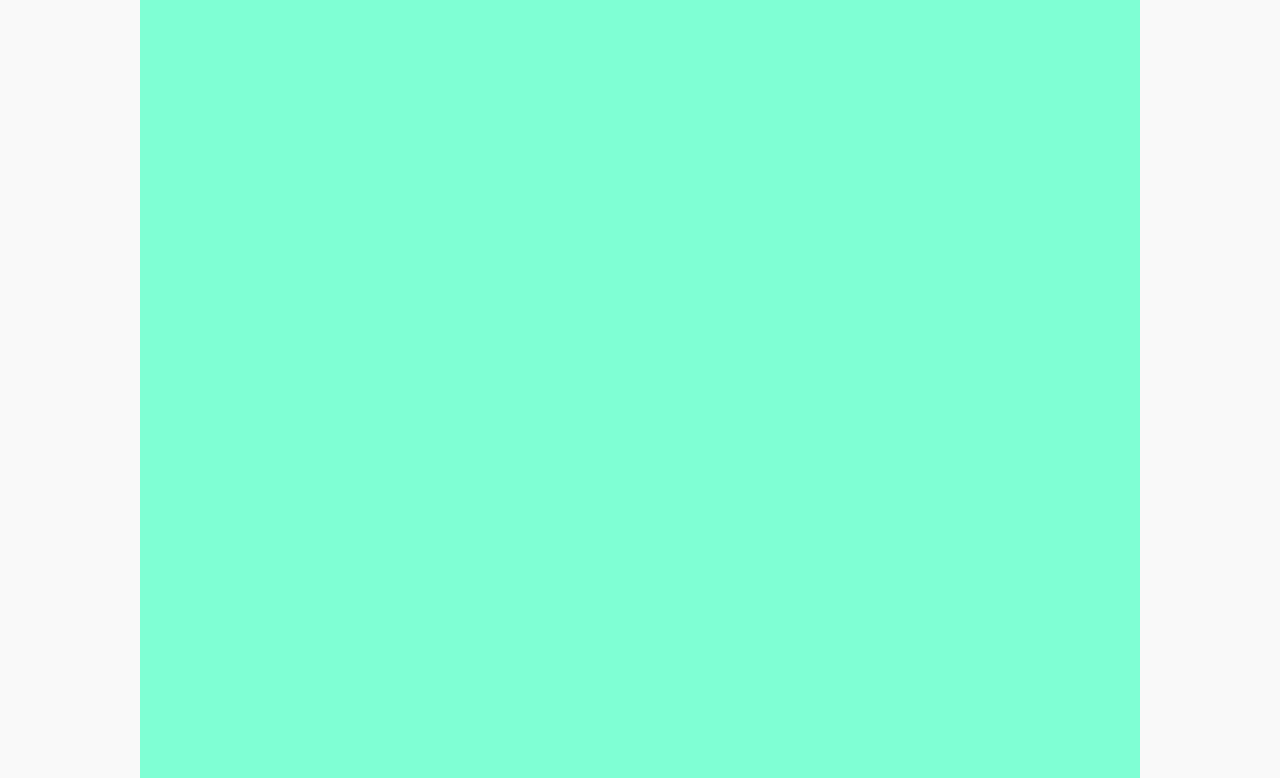
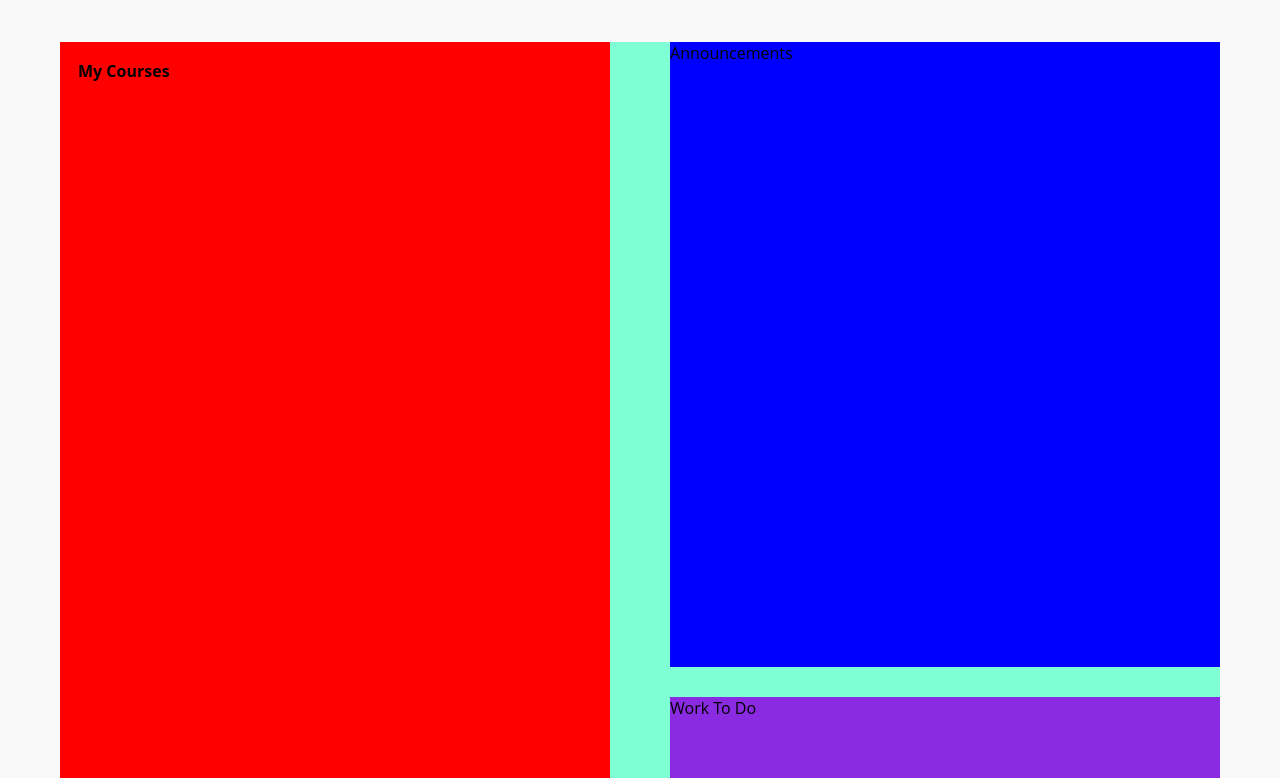
Before and after one commit to SuperChute/d2l_clone, a plain HTML site: page index.html in a window 1280 px wide. Shown: the part 350-1128 px from the top of the page. Drawn offline with Linux system fonts and the light colour scheme.

Commit message:
Added Layout for Dashboard

```diff
--- a/index.html
+++ b/index.html
@@ -16,6 +16,7 @@
   </div>
   <!-- header -->
   <div class="header">
+    <div class="header-wrapper">
       <div class="left-section">
         <i class="fa-solid fa-house"></i>
       </div>
@@ -86,6 +87,7 @@
         </div>
       </div>
     </div>
+  </div>
 
   <div class="header2-wrapper">
     <div class="header2">
@@ -109,16 +111,27 @@
     </div>
   </div>
 
-  <div class="main-body">
-
   <div class="banner-wrapper">
     <img class="banner" src="images/banner.jpeg" alt="">
     <p class="banner-text"> Welcome to MRU's D2L Brightspace! </p>
+  </div>
+
+  <div class="dashboard-wrapper">
+    <div class="courses-wrapper">
+      <p class="my-courses">My Courses</p>
+    </div>
+
+    <div class="right-side">
+      <div class="announcements-container">
+        <p> Announcements </p>
+      </div>
+      <div class="tasks-container">
+        <p> Work To Do</p>
+      </div>
     </div>
   </div>
 
 
 
-
 </body>
 </html>
--- a/styles/general.css
+++ b/styles/general.css
@@ -4,9 +4,13 @@ p{
   font-family: 'Open Sans', sans-serif;
 }
 
+h3{
+  font-family: 'Open Sans', sans-serif;
+}
+
 body{
   margin: 0;
-  height: 3000px;
-  position: relative;
+  height: 1500px;
+
   background-color: rgb(249, 249, 249);
 }
--- a/styles/header.css
+++ b/styles/header.css
@@ -4,12 +4,20 @@
   height: 4px;
 }
 
-.header{
-  background-color: rgb(255, 255, 255);
+.header {
+  background-color: white;
   height: 90px;
+}
+
+.header-wrapper {
   display: flex;
   flex-direction: row;
   align-items: center;
+  justify-content: space-between;
+  max-width: 1450px;
+  margin: 0 auto;
+  width: 100%;
+  height: 100%;
 }
 
 .left-section{
@@ -114,7 +122,9 @@
 
 .header2{
   display: flex;
-  margin-left: 140px;
+  max-width: 1170px;
+  margin: 0 auto;
+  width: 100%;
   gap: 16px;
   color: white;
   align-items: center;
--- a/styles/main-body.css
+++ b/styles/main-body.css
@@ -1,16 +1,7 @@
-.main-body{
-  position: absolute;
-  left: 140px;
-  right:140px;
-  top: 154px;
-  bottom: 0;
-
-  background-color: aquamarine;
-}
-
 .banner-wrapper{
-  background-color: beige;
   position: relative;
+  width: 1160px;
+  margin: 0 auto;
 }
 
 .banner{
@@ -23,5 +14,51 @@
   color: white;
   bottom: 30px;
   left: 30px;
+}
+
+.dashboard-wrapper{
+  width: 1160px;
+
+  margin: 0 auto;
+  background-color: aquamarine;
+  gap: 60px;
+  display: flex;
+  margin-top: 40px;
+}
+
+.courses-wrapper{
+  background-color: red;
+  position: relative;
+  width: 550px;
+  height: 1400px;
+}
+
+.right-side{
+  display: flex;
+  flex-direction: column;
+  gap: 30px;
+}
+
+.announcements-container{
+  background-color: blue;
+  position: relative;
+  width: 550px;
+  height: 625px;
+}
+
+.tasks-container{
+  background-color: blueviolet;
+  position: relative;
+  width: 550px;
+  height: 475px;
+}
+
+.my-courses{
+  position: absolute;
+  top: 18px;
+  left: 18px;
+  font-weight: bold;
+  font-size: 16px;
+
 
 }
```
Lines whose indentation alone changed are shown as unchanged.
